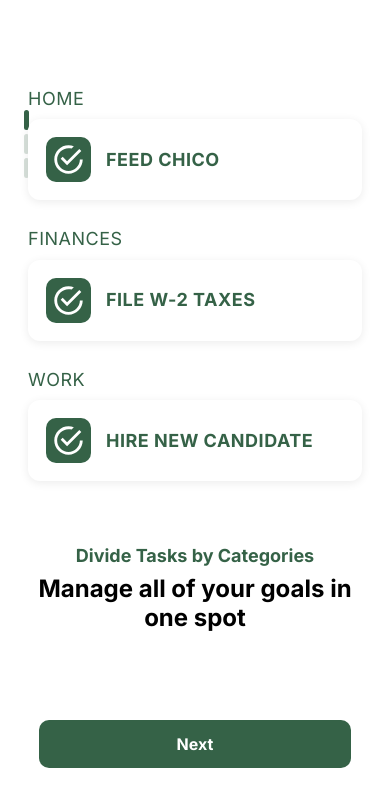
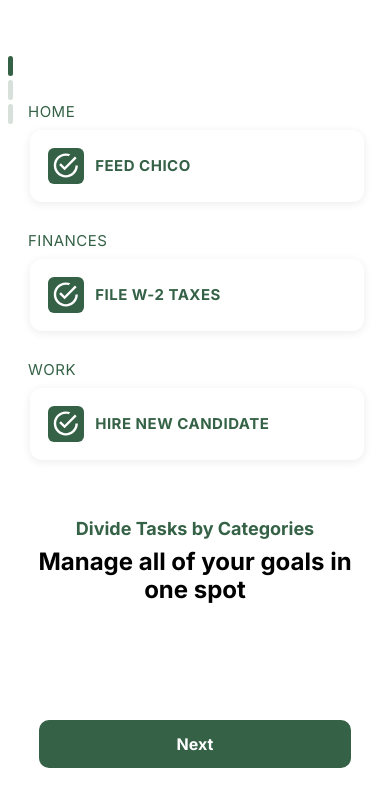
Before and after one commit to antoniosmata/ToDoListApp, a React (Create React App) app in the folder frontend/: page / in a window 390 px wide. Shown: the top 806 px of the page. Built offline with nearby package versions, Linux system fonts and the light colour scheme; no server answers.

Commit message:
UI improvements

```diff
--- a/frontend/src/components/onboarding/OnboardingFlow.css
+++ b/frontend/src/components/onboarding/OnboardingFlow.css
@@ -174,7 +174,7 @@
   width: 100%;
   display: flex;
   flex-direction: column;
-  gap: 1.25rem;
+  gap: 1rem;
 }
 
 .task-category {
@@ -195,24 +195,26 @@
 .task-card {
   display: flex;
   align-items: center;
-  gap: 0.9375rem;
-  padding: 0.625rem;
+  gap: 0.75rem;
+  padding: 0.25rem;
   background: white;
-  border-radius: 0.625rem;
+  border-radius: 0.375rem;
   border: 0.1875rem solid #356247;
   width: 100%;
   box-sizing: border-box;
+  margin-bottom: 0.5rem;
+  margin-left: 0.1rem;
 }
 
 .task-icon {
   background: #356247;
-  border-radius: 0.625rem;
-  padding: 0.3125rem;
+  border-radius: 0.375rem;
+  padding: 0.1875rem;
   display: flex;
   align-items: center;
   justify-content: center;
-  width: 2.8125rem;
-  height: 2.8125rem;
+  width: 2rem;
+  height: 2rem;
   flex-shrink: 0;
 }
 
@@ -221,12 +223,13 @@
   font-size: 1.125rem;
   font-weight: 700;
   line-height: 1.2;
-  margin: 0;
+  margin-left: 0.1rem;
 }
 
 .text-content {
   text-align: center;
-  margin-top: 1.875rem;
+  margin-top: 1.625rem;
+  margin-bottom: 0.75rem;
   display: flex;
   flex-direction: column;
   gap: 0.5rem;
@@ -345,7 +348,7 @@
   align-items: center;
   justify-content: center;
   flex-grow: 1;
-  gap: 1.875rem;
+  gap: 1.25rem;
   width: 100%;
   max-width: 25rem;
 }
@@ -427,7 +430,99 @@
   background: #2d5139;
 }
 
-/* Responsive Design */
+/* Responsive Design - following auth folder pattern */
+
+/* Auth folder responsive strategy */
+@media (max-width: 768px) {
+  .onboarding-step {
+    padding: 1.25rem;
+    align-items: center;
+    padding-top: 2rem;
+  }
+
+  .progress-indicator {
+    top: 2rem;
+    left: 1.25rem;
+  }
+
+  .task-card {
+    padding: 0.5rem;
+    gap: 0.75rem;
+  }
+
+  .task-icon {
+    width: 2.5rem;
+    height: 2.5rem;
+    padding: 0.25rem;
+  }
+
+  .task-card-title {
+    font-size: 1rem;
+  }
+
+  .task-category-title {
+    font-size: 1rem;
+  }
+
+  .tasks-section {
+    gap: 1rem;
+  }
+}
+
+@media (max-width: 480px) {
+  .onboarding-step {
+    padding: 0.5rem;
+    padding-top: 1rem;
+    min-height: auto;
+    align-items: center;
+  }
+
+  .progress-indicator {
+    top: 1rem;
+    left: 0.5rem;
+  }
+
+  .task-card {
+    padding: 0.4rem;
+    gap: 0.625rem;
+  }
+
+  .task-icon {
+    width: 2.25rem;
+    height: 2.25rem;
+    padding: 0.2rem;
+  }
+
+  .task-card-title {
+    font-size: 0.9375rem;
+  }
+
+  .task-category-title {
+    font-size: 0.9375rem;
+  }
+
+  .tasks-section {
+    gap: 0.875rem;
+  }
+
+  .task-category {
+    gap: 0.25rem;
+  }
+}
+
+/* Handle very short screens */
+@media (max-height: 700px) {
+  .onboarding-step {
+    align-items: center;
+    padding-top: 1rem;
+    padding-bottom: 1rem;
+  }
+
+  .progress-indicator {
+    top: 1rem;
+    left: 1rem;
+  }
+}
 
 /* Tablet Portrait */
 @media (max-width: 48rem) {
```
